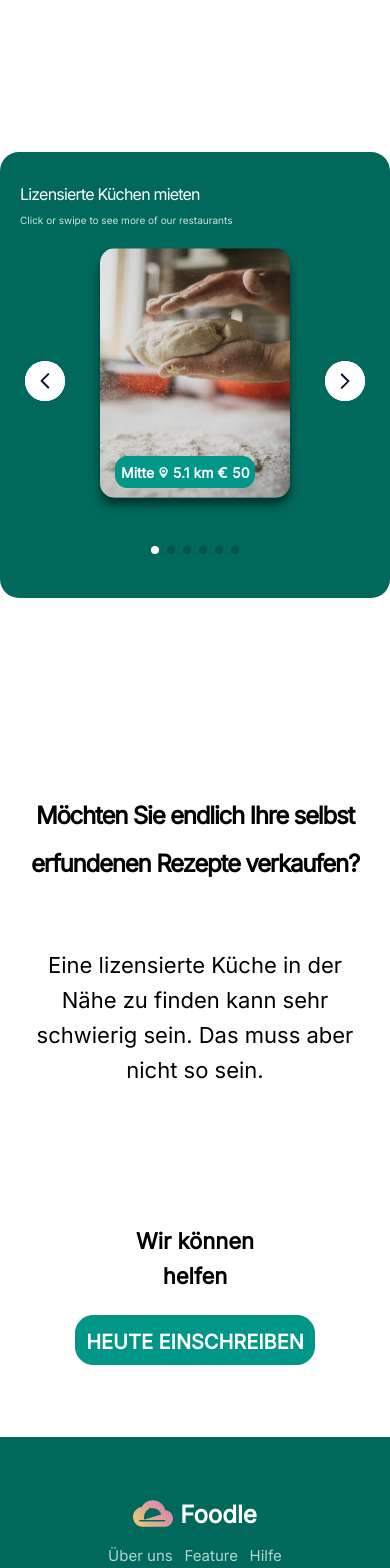
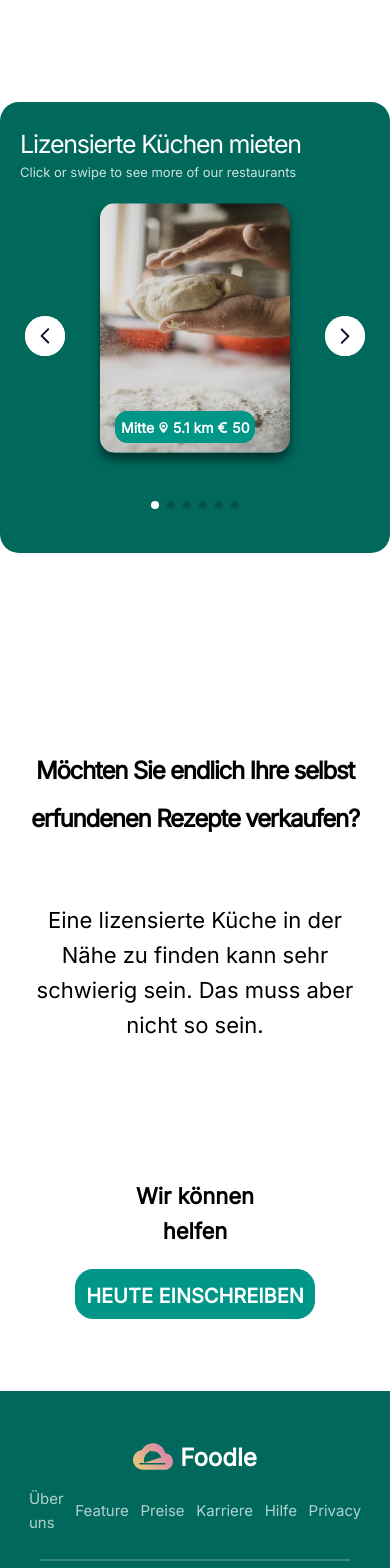
Before and after one commit to AAlber/Foodle-Landing, a Next.js app: page / in a window 390 px wide. Shown: the part 1020-2588 px from the top of the page. Built offline with nearby package versions, Linux system fonts and the light colour scheme.

Commit message:
feat: Add more responsiveness

```diff
--- a/components/Layout/Footer.module.scss
+++ b/components/Layout/Footer.module.scss
@@ -76,8 +76,6 @@
         display: none;
       }
 
-    }:nth-child(3), :nth-child(4), :nth-child(6) {
-      display: none;
     }
     &__end {
       margin-top: 2rem;
--- a/lang/en.json
+++ b/lang/en.json
@@ -20,6 +20,6 @@
   "component.footer.pricing": "Pricing",
   "component.footer.careers": "Careers",
   "component.footer.help": "Help",
-  "component.footer.privacy": "Privacy Policy",
+  "component.footer.privacy": "Privacy",
   "component.swiperCard.hr": "hr"
 }
--- a/pages/index.tsx
+++ b/pages/index.tsx
@@ -174,7 +174,7 @@ const Home: NextPage = () => {
         </div>
         <div className={styles['hero__right']}>
           <div className={styles['hero__right']}>
-            <Image alt={'Hero Image'} src={'/programming.png'} width={450} height={350} />
+            <Image alt={'Hero Image'} src={'/food-platter.jpg'} width={450} height={350} />
           </div>
         </div>
       </div>
--- a/styles/components/_cards.scss
+++ b/styles/components/_cards.scss
@@ -134,6 +134,8 @@
         @include mixins.mobile{
           img{
             filter: none;
+            height: 11px;
+            width: 11px;
           }
         }
     h4{
--- a/styles/pages/Home.module.scss
+++ b/styles/pages/Home.module.scss
@@ -61,6 +61,12 @@
   &__right {
     flex: 1 1 40%;
 
+    img{
+      transform: rotate(90deg);
+      // overflow: hidden;
+
+    }
+
     img {
       border: 1px transparent;
       border-radius: 1rem;
@@ -105,19 +111,17 @@
 .random-text {
   margin-top: -4rem;
   height: calc(27rem + 10vh);
-  display: flex;
-  justify-content: center;
-  align-items: center;
   color: black;
   max-width: 501px;
   margin: 0 auto;
   text-align: center;
-  display: block;
+  padding-top: 10rem;
 
   @include mixins.mobile {
-    margin-top: 20rem;
-    margin-bottom: 8rem;
-    padding: 0 1rem;
+    // margin-top: 5rem;
+
+    // margin-bottom: 8rem;
+    padding: 6rem 1rem 5rem 1rem;
     font-size: 26px;
   }
 
@@ -152,12 +156,12 @@
   @include mixins.mobile {
     padding: 3rem 2rem 3rem 2rem;
     &__header {
-        font-size: 16px;
+        font-size: 25px;
         line-height: 2.5rem;
       }
 
       &__instructions {
-          font-size: 10px;
+          font-size: 13px;
           margin-top: 0.5rem;
           opacity: 0.8;
           text-align: left;
```
Also changed, not shown: public/food-platter.jpg (added), public/platter-transformed.jpeg (added).
